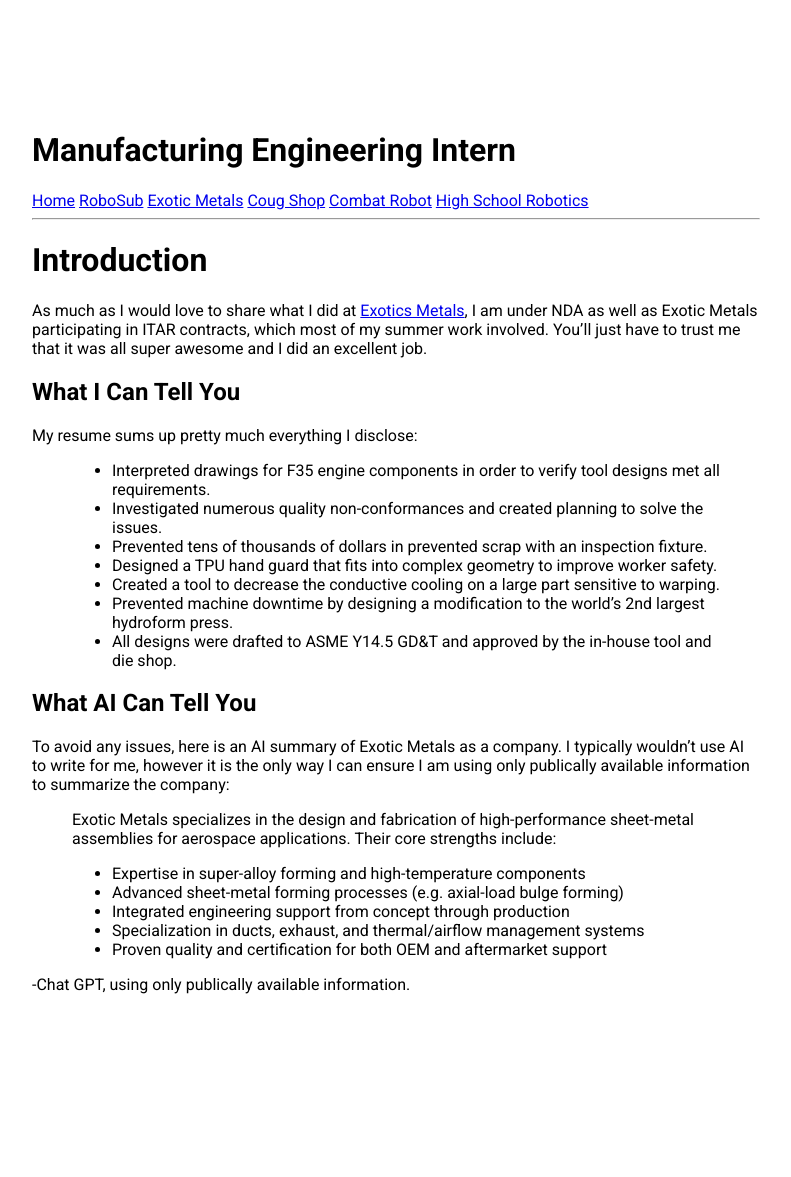
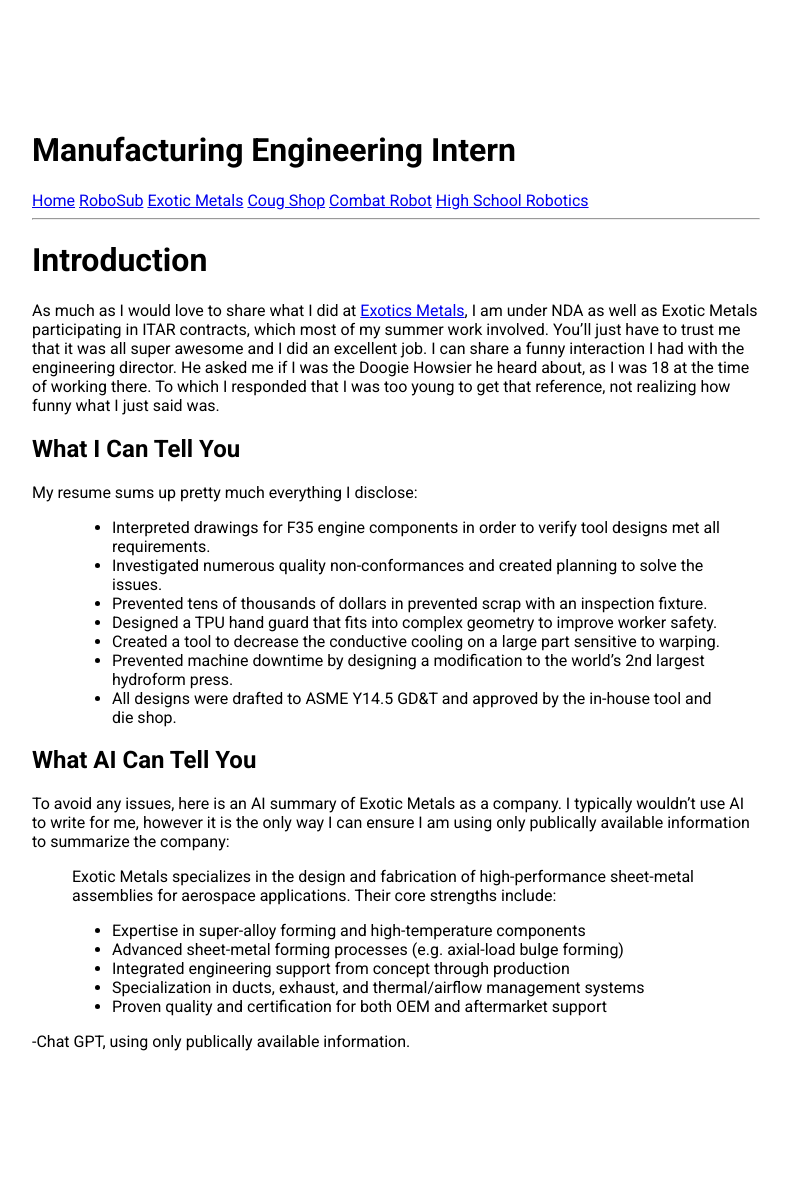
Before and after one commit to Brady-Hogg/Portfolio, a Jekyll site: the page built from exotic.md, in a window 1280 px wide. Shown: the whole page, without its empty margins (244-1035 px from the left). Built offline with Jekyll 4.4.1, drawn with Linux system fonts in a browser that asks for light colours; before the commit the page ends 1120 px from its top, so only the background shows below that.

Commit message:
Update exotic.md

```diff
--- a/exotic.md
+++ b/exotic.md
@@ -4,7 +4,7 @@ layout: main
 permalink: /exotic
 ---
 # Introduction
-As much as I would love to share what I did at [Exotics Metals](https://www.parker.com/us/en/divisions/exotic-metals-forming-division.html), I am under NDA as well as Exotic Metals participating in ITAR contracts, which most of my summer work involved. You'll just have to trust me that it was all super awesome and I did an excellent job.
+As much as I would love to share what I did at [Exotics Metals](https://www.parker.com/us/en/divisions/exotic-metals-forming-division.html), I am under NDA as well as Exotic Metals participating in ITAR contracts, which most of my summer work involved. You'll just have to trust me that it was all super awesome and I did an excellent job. I can share a funny interaction I had with the engineering director. He asked me if I was the Doogie Howsier he heard about, as I was 18 at the time of working there. To which I responded that I was too young to get that reference, not realizing how funny what I just said was.
 ## What I Can Tell You
 My resume sums up pretty much everything I disclose:
 
```
